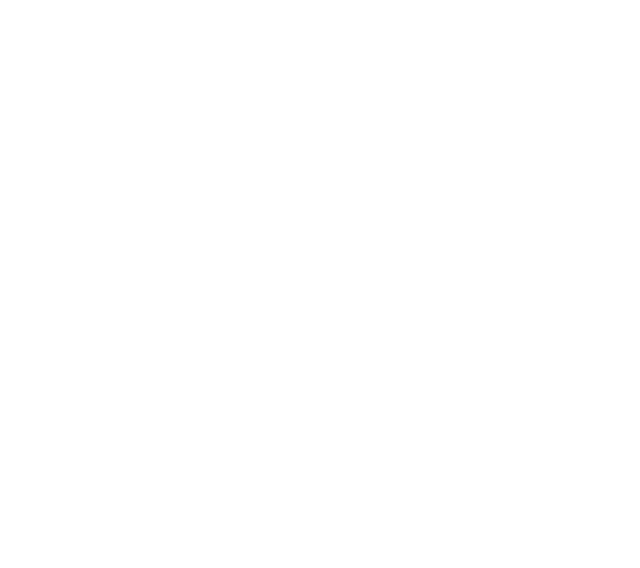
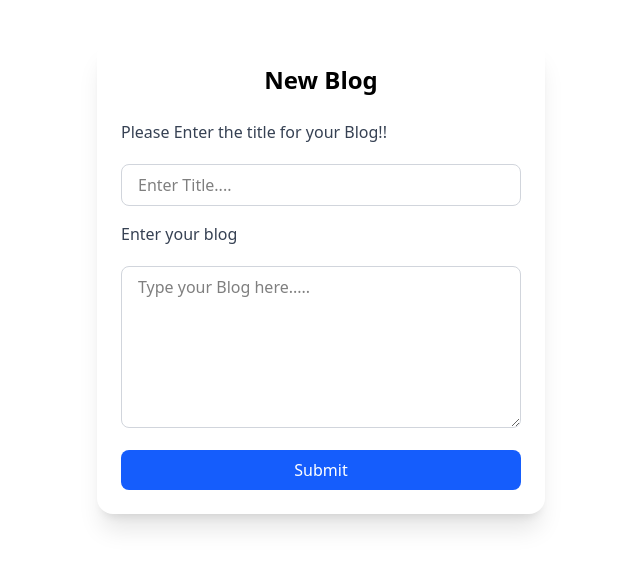
Before and after one commit to Shivansh-Sharma-134/front-blogs, a React (Vite) app: page /newBlog in a window 1280 px wide. Before the commit this address had no page. Shown: the top 568 px of the page, without its empty margins (319-959 px from the left). Built offline with nearby package versions, Linux system fonts and the light colour scheme.

Commit message:
new Blog working

```diff
--- a/src/App.jsx
+++ b/src/App.jsx
@@ -4,6 +4,7 @@
 import Login from "./components/Login"
 import Signup from "./components/Signup";
 import Profile from "./components/Profile";
+import NewBlog from "./components/NewBlog";
 
 function App() {
   const [authKey,setAuthKey]= useState(0);
@@ -14,6 +15,7 @@
       <Route path="/log-in" element={<Login />}/>
       <Route path="/sign-up" element={<Signup />}/>
       <Route path="/profile" element={<Profile />} />
+      <Route path="/newBlog" element={<NewBlog />}/>
     </Routes>
     </>
   )
--- a/src/components/Blogs.jsx
+++ b/src/components/Blogs.jsx
@@ -2,24 +2,27 @@
 
 function Blogs({blogs,users,user}) {
   return (
-    <>
-    {user ? <h3>Welcome {user.firstname}</h3> :  <h3>Welcome to Bloggit!!</h3> }
-
+    <div className="max-w-3xl mx-auto mt-8 px-4">
+    {user ? <h3 className="text-2xl font-semibold mb-6">Welcome {user.firstname}</h3> :  <h3 className="text-2xl font-semibold mb-6">Welcome to Bloggit!!</h3> }
+    <div className="space-y-6">
     {blogs.map(blog =>(
-        <div>
-            <h4>{blog.title}</h4>
-            <p>{blog.text}</p>
+        <div key={blog.id} className="bg-white p-6 rounded-lg shadow-md">
+            <h4 className="text-xl font-bold text-gray-800">{blog.title}</h4>
+            <p className="mt-2 text-gray-700">{blog.text}</p>
             <br />
+            <div className="mt-4 text-sm text-gray-600">
             {user && (
                 <>
-                <p>Author: {users.find(u=> u.id === blog.userid).username}</p>
-                <p>Created: {new Date(blog.created).toLocaleDateString()}</p>
-                {user.admin && <a href='/blogs/delete/<%= blog.id%>'>Delete</a>}
+                <p className="font-medium">Author: {users.find(u=> u.id === blog.userid).username}</p>
+                <p className="font-medium">Created: {new Date(blog.created).toLocaleDateString()}</p>
+                {user.admin && <a className="text-red-600 hover:underline mt-2 inline-block" href='/blogs/delete/<%= blog.id%>'>Delete</a>}
                 </>
             )}
+            </div>
         </div>
     ))}
-    </>
+    </div>
+    </div>
   )
 }
 
--- a/src/components/Login.jsx
+++ b/src/components/Login.jsx
@@ -4,8 +4,8 @@
 
 
 function Login(){
-    const [username,setUsername] = useState('')
-    const [password,setPassword] = useState('')
+    const [username,setUsername] = useState('');
+    const [password,setPassword] = useState('');
     const navigate = useNavigate();
     const [errors,setErrors] = useState({})
 
--- /dev/null
+++ b/src/components/NewBlog.jsx
@@ -0,0 +1,65 @@
+import React,{ useState } from "react"
+import { useNavigate } from "react-router-dom";
+
+function NewBlog() {
+  const[title,setTitle]=useState('');
+  const[text,setText]=useState('');
+  const [errors,setErrors] = useState({});
+  const navigate = useNavigate();
+
+    async function handleSubmit(e){
+        e.preventDefault();
+        const newErrors ={};
+
+        if(!title.trim())  newErrors.title = "this field is required";
+        if(!text.trim()) newErrors.text = "this field is required";
+
+        if(Object.keys(newErrors).length > 0){
+            setErrors(newErrors);
+            return
+        }
+
+        const formData = new URLSearchParams();
+        formData.append("title",title);
+        formData.append("blogText",text);
+
+        const res = await fetch("/api/blogs/addnewblog",{
+            method:"POST",
+            body: formData,
+            credentials: "include"
+        });
+        const data = await res.json();
+
+        if(!res.ok){
+            setErrors(data.errors || {form:"server error"});
+            return;
+        }
+        if(data.success){
+            navigate('/');
+        }
+    }
+    return (
+   <div className="max-w-md mx-auto mt-10 p-6 bg-white rounded-2xl shadow-xl">
+    <h1 className="text-2xl font-semibold mb-6 text-center" >New Blog</h1>
+    <form onSubmit={handleSubmit} className="space-y-4">
+
+    <label htmlFor="blogtitle" className="block font-medium text-gray-700">Please Enter the title for your Blog!!</label>
+    <input id="blogtitle" name="blogtitle" placeholder="Enter Title...." type="text" value={title} onChange={(e) => setTitle(e.target.value)} className="w-full mt-1 px-4 py-2 border border-gray-300 rounded-lg focus:outline-none focus:ring-2 focus:ring-blue-500"/>
+
+    {errors.title && <p className="text-red-600 text-sm mt-1">{errors.title}</p>}
+
+    <label htmlFor="blogtext" className="block font-medium text-gray-700">Enter your blog</label>
+    <textarea name="blogtext" id="blogtext" rows={6} placeholder="Type your Blog here....." type="text" value={text} onChange={(e) => setText(e.target.value)} className="w-full mt-1 px-4 py-2 border border-gray-300 rounded-lg focus:outline-none focus:ring-2 focus:ring-blue-500"></textarea>
+
+
+    {errors.text && <p className="text-red-600 text-sm mt-1">{errors.text}</p>}
+
+    <button type='submit' className="w-full bg-blue-600 text-white py-2 rounded-lg hover:bg-blue-700 transition duration-200">Submit</button>
+
+    {errors.form && <p className="text-red-600 text-sm mt-1">{errors.form}</p>}
+    </form>
+        </div>
+  )
+}
+
+export default NewBlog
```
